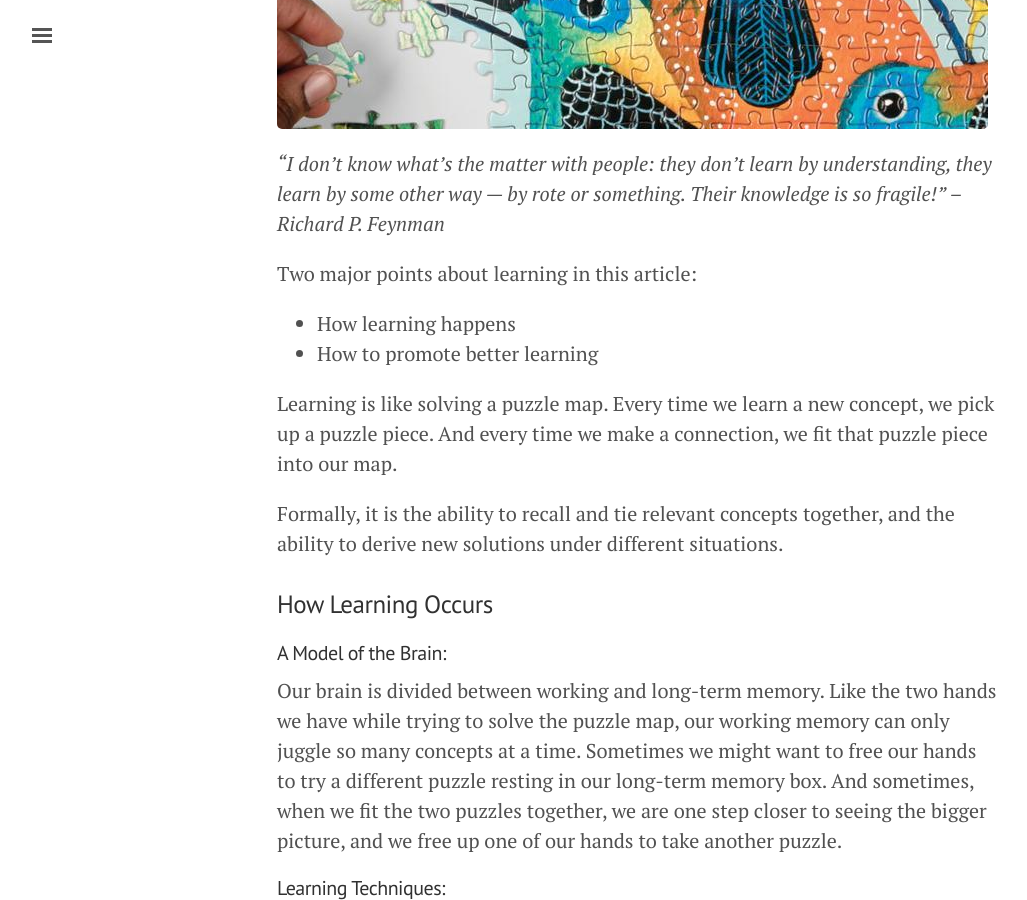
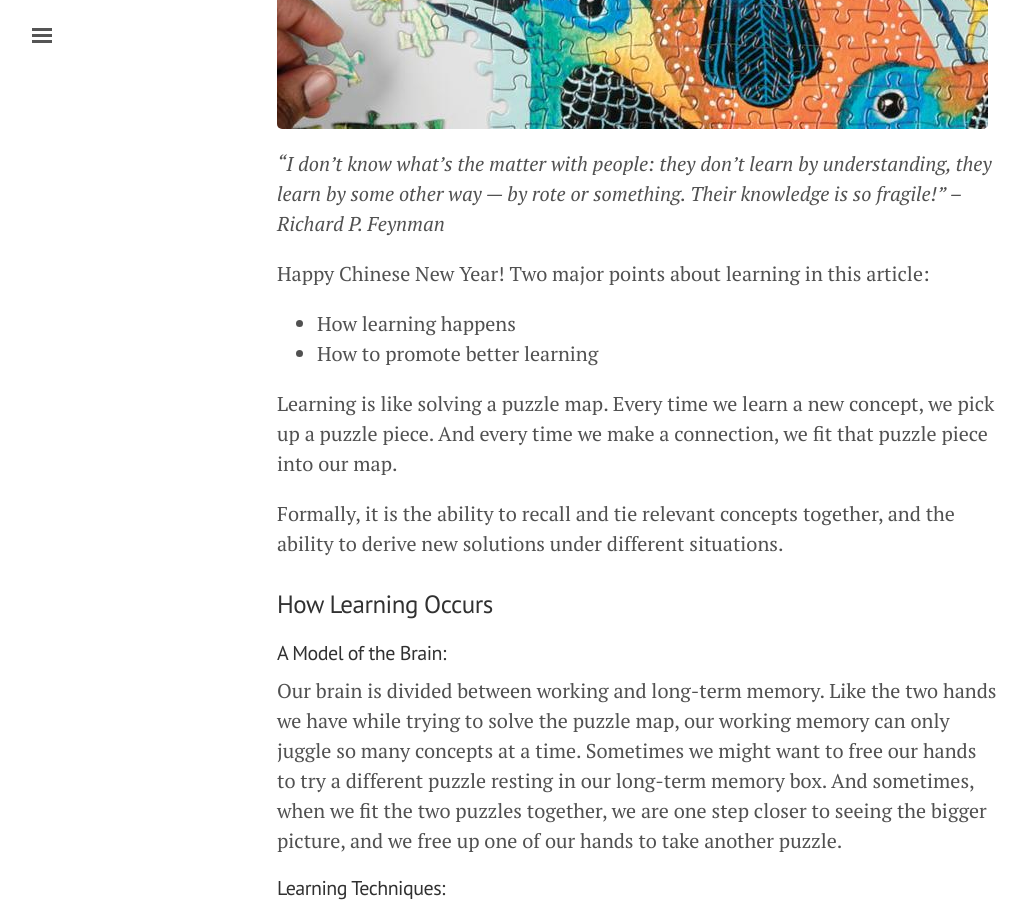
Before and after one commit to Estinox/estinox.github.io, a Jekyll site: the page built from _posts/2020-01-25-Learning-How-To-Learn-Part-1.md, in a window 1280 px wide and 900 px high, scrolled down 503 px. Shown: the whole window, without its empty margins (3-1030 px from the left). Built offline with Jekyll 4.4.1, drawn with Linux system fonts in a browser that asks for light colours; comment, search, counter and statistics services are not loaded.

Commit message:
more edits for learning how to learn

```diff
--- a/_posts/2020-01-25-Learning-How-To-Learn-Part-1.md
+++ b/_posts/2020-01-25-Learning-How-To-Learn-Part-1.md
@@ -8,7 +8,7 @@ tags:
 
 _“I don't know what's the matter with people: they don't learn by understanding, they learn by some other way — by rote or something. Their knowledge is so fragile!” – Richard P. Feynman_
 
-Two major points about learning in this article:
+Happy Chinese New Year! Two major points about learning in this article:
 * How learning happens
 * How to promote better learning
 
```
